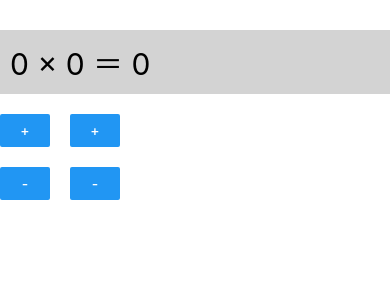
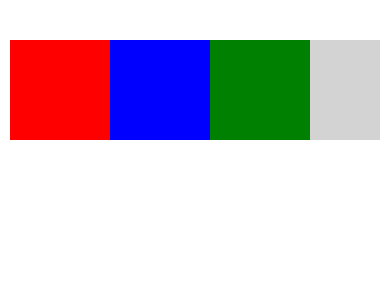
Before and after one commit to hyerindev/Mobile-App-Making, a React Native app: screen / in a window 390 px wide. Shown: the top 300 px of the page. Built offline with nearby package versions, Linux system fonts and the light colour scheme.

Commit message:
(lab1) row layout in <ScrollView horizontal>

```diff
--- a/App.tsx
+++ b/App.tsx
@@ -1,51 +1,15 @@
-import { useState } from "react";
-import { TextStyle, Text, View, Button } from "react-native";
-
-const text_var: TextStyle = {
-  padding: 10,
-  backgroundColor: "lightgray",
-  fontSize: 30,
-};
+import { View, ScrollView } from "react-native";
 
 const App = () => {
-  const [a, setA] = useState(0);
-  const [b, setB] = useState(0);
-
   return (
-    <View style={{ overflow: "visible", paddingTop: 30, gap: 20 }}>
-      <Text style={text_var}>
-        {a} × {b} ＝ {a * b}
-      </Text>
-      <View style={{ flexDirection: "row", gap: 20 }}>
-        <View style={{ width: 50, gap: 20 }}>
-          <Button
-            title="+"
-            onPress={() => {
-              setA((prev) => prev + 1);
-            }}
-          />
-          <Button
-            title="-"
-            onPress={() => {
-              setA((prev) => prev - 1);
-            }}
-          />
-        </View>
-        <View style={{ width: 50, gap: 20 }}>
-          <Button
-            title="+"
-            onPress={() => {
-              setB((prev) => prev + 1);
-            }}
-          />
-          <Button
-            title="-"
-            onPress={() => {
-              setB((prev) => prev - 1);
-            }}
-          />
-        </View>
-      </View>
+    <View style={{ paddingTop: 30 }}>
+      <ScrollView horizontal style={{ margin: 10 }}>
+        <View style={{ backgroundColor: "red", width: 100, height: 100 }} />
+        <View style={{ backgroundColor: "blue", width: 100, height: 100 }} />
+        <View style={{ backgroundColor: "green", width: 100, height: 100 }} />
+        <View style={{ backgroundColor: "lightgray", width: 100, height: 100 }} />
+        <View style={{ backgroundColor: "yellow", width: 100, height: 100 }} />
+      </ScrollView>
     </View>
   );
 };
```
